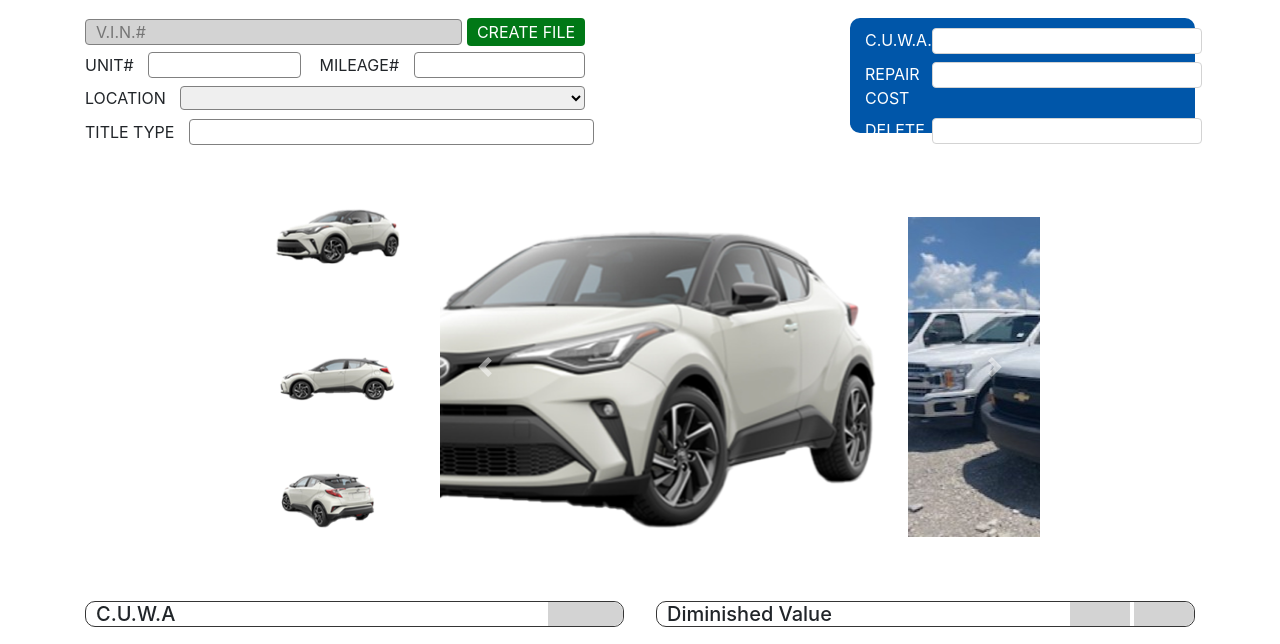
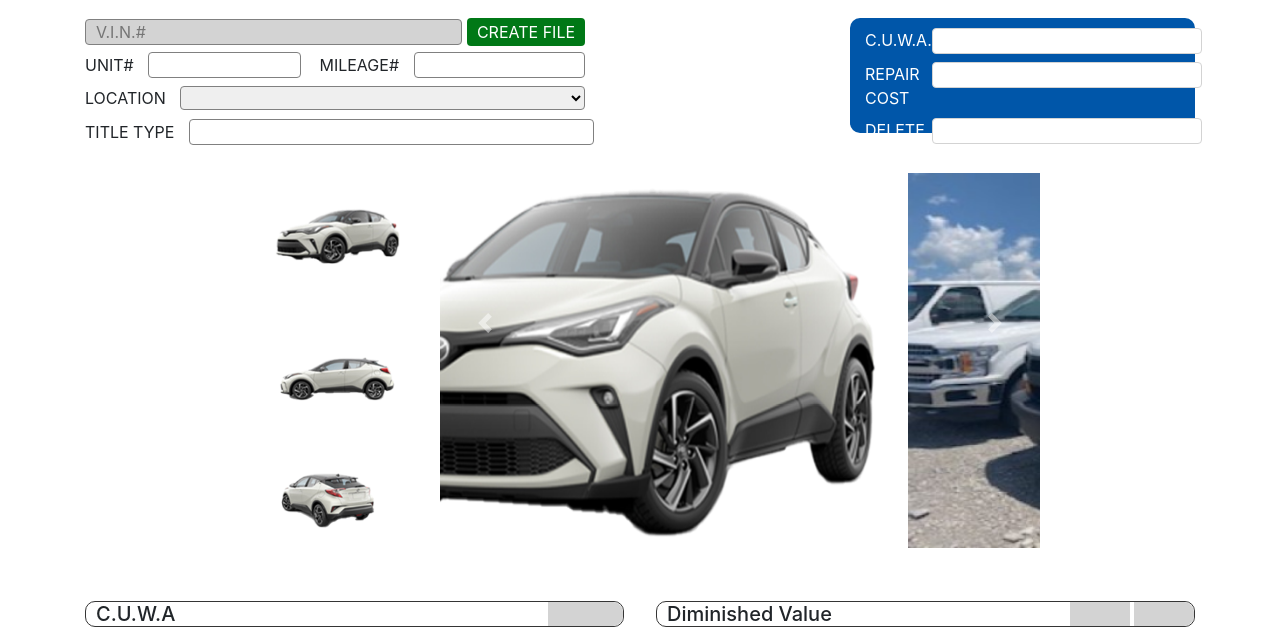
Before and after one commit to Kinkaid011/repair, a plain HTML site: page index.html in a window 1280 px wide. Shown: the part 130-774 px from the top of the page. Drawn offline with nearby package versions, Linux system fonts and the light colour scheme.

Commit message:
fixed carousel image size

```diff
--- a/index.html
+++ b/index.html
@@ -90,14 +90,14 @@
     <div class="list">
       <div id="carouselExampleControls" class="carousel slide carview-main" data-ride="carousel">
         <div class="carousel-inner">
-          <div id="switcher-item" class="carousel-item active">
-            <img class="img-fluid" src="./images/main-car-crop.png" alt="">
+          <div  class="carousel-item active">
+            <img  id="switcher-item" src="./images/main-car-crop.png" alt="">
           </div>
-          <div id="switcher-item" class="carousel-item">
-            <img class="img-fluid" src="./images/white van.jpg" alt="Second slide">
+          <div class="carousel-item">
+            <img id="switcher-item" src="./images/white van.jpg" alt="Second slide">
           </div>
-          <div id="switcher-item" class="carousel-item">
-            <img class="img-fluid" src="./images/vandash.jpg" alt="Third slide">
+          <div class="carousel-item">
+            <img  id="switcher-item" src="./images/vandash.jpg" alt="Third slide">
           </div>
         </div>
         <a class="carousel-control-prev" href="#carouselExampleControls" role="button" data-slide="prev">
--- a/sass/_layout.scss
+++ b/sass/_layout.scss
@@ -129,7 +129,7 @@ nav {
 .carview-main {
     height: auto;
     width: 345px;
-    margin: 20px 0;
+    margin: 0;
 }
 
 
@@ -216,7 +216,7 @@ nav {
         width: 500px;
         grid-column: 2 / span 2;
         grid-row: 1 / span 3;
-        align-self: center;
+        align-self: flex-start;
     }
 
     .carone, .cartwo, .carthree {
@@ -318,10 +318,10 @@ nav {
 
     }
 
-.switcher-item {
-    max-width: 600px !important;
-    max-height: 300px !important;
-}
+    #switcher-item {
+        width: 600px;
+        height: 375px;
+    }
 
     .vehicle-eval {
         justify-self: end;
```
Also changed, not shown: css/main.css.
